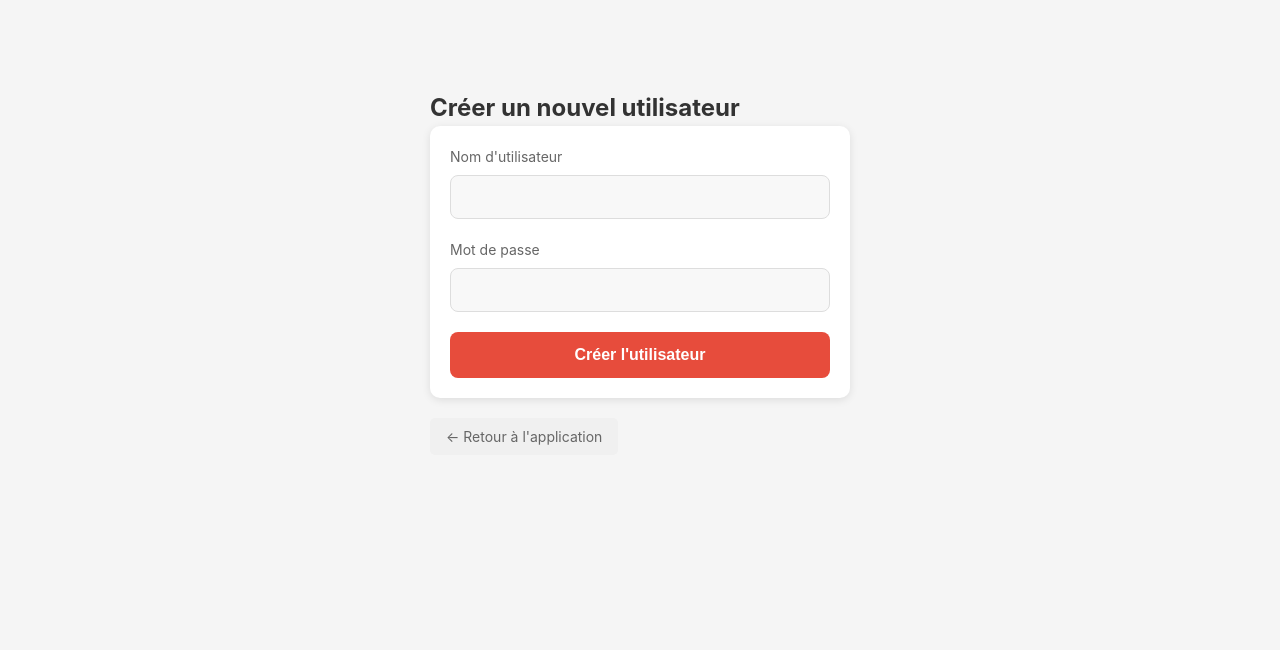
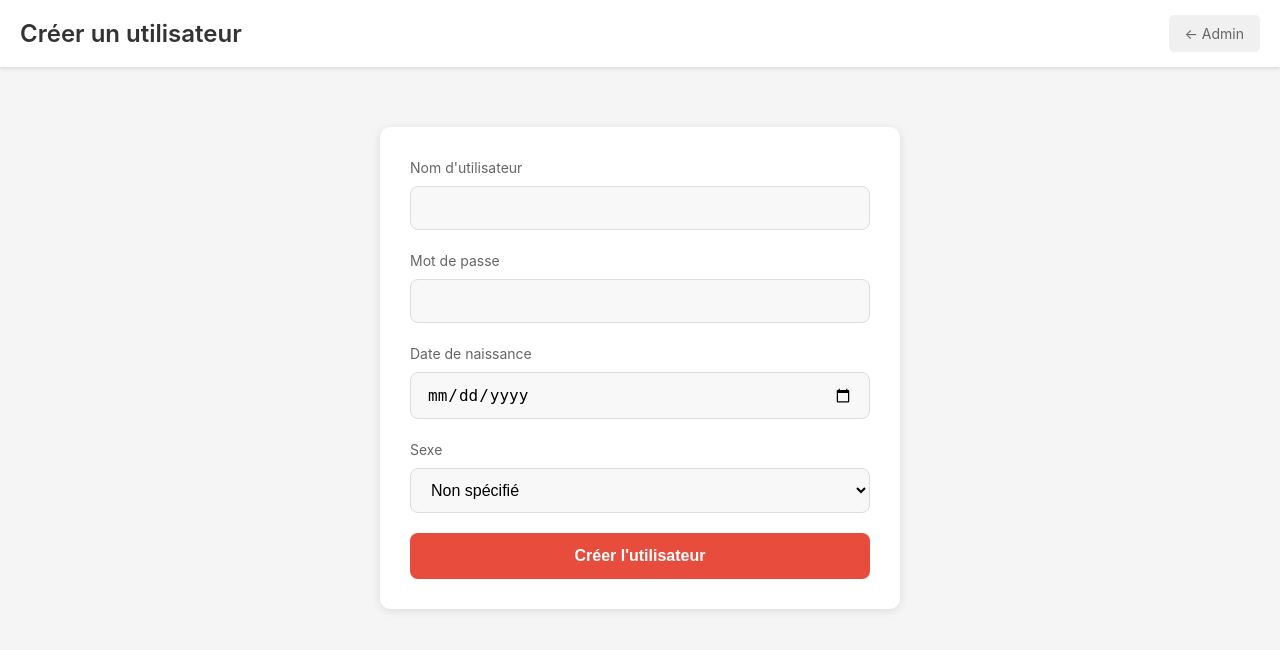
Before and after one commit to ismooz/mensurations, a PHP site: page /create_user.php in a window 1280 px wide. Shown: the top 650 px of the page. Run offline with PHP 8.4, Linux system fonts and the light colour scheme; the visitor is signed in with stand-in values (Sample User, id 1).

Commit message:
Update create_user.php

```diff
--- a/create_user.php
+++ b/create_user.php
@@ -1,12 +1,13 @@
 <?php
 require_once 'config.php';
 
-// Protection : ce script ne doit être accessible qu'en ligne de commande ou par un admin
-if (php_sapi_name() !== 'cli' && !isset($_SESSION['is_admin'])) {
+// Protection : ce script ne doit être accessible qu'en étant connecté en tant qu'admin
+requireLogin();
+if (!isset($_SESSION['is_admin']) || !$_SESSION['is_admin']) {
     die('Accès non autorisé');
 }
 
-function createUser($username, $password) {
+function createUser($username, $password, $birthdate, $gender) {
     global $pdo;
 
     try {
@@ -15,15 +16,19 @@ function createUser($username, $password) {
         $stmt->execute([$username]);
 
         if ($stmt->fetch()) {
-            return ['success' => false, 'message' => 'Cet utilisateur existe déjà'];
+            return ['success' => false, 'message' => 'Ce nom d\'utilisateur existe déjà'];
         }
 
         // Hasher le mot de passe
         $hashedPassword = password_hash($password, PASSWORD_DEFAULT);
 
-        // Créer l'utilisateur
-        $stmt = $pdo->prepare("INSERT INTO users (username, password) VALUES (?, ?)");
-        $stmt->execute([$username, $hashedPassword]);
+        // Gérer les valeurs vides pour birthdate et gender
+        $birthdate = !empty($birthdate) ? $birthdate : null;
+        $gender = !empty($gender) ? $gender : null;
+
+        // Créer l'utilisateur avec les nouvelles informations
+        $stmt = $pdo->prepare("INSERT INTO users (username, password, birthdate, gender) VALUES (?, ?, ?, ?)");
+        $stmt->execute([$username, $hashedPassword, $birthdate, $gender]);
 
         return ['success' => true, 'message' => 'Utilisateur créé avec succès'];
     } catch (PDOException $e) {
@@ -31,14 +36,14 @@ function createUser($username, $password) {
     }
 }
 
-// Utilisation en ligne de commande
+// Utilisation en ligne de commande (mise à jour pour info, mais moins pertinent pour les champs supplémentaires)
 if (php_sapi_name() === 'cli') {
     if ($argc < 3) {
-        echo "Usage: php create_user.php <username> <password>\n";
+        echo "Usage: php create_user.php <username> <password> [YYYY-MM-DD] [gender]\n";
         exit(1);
     }
 
-    $result = createUser($argv[1], $argv[2]);
+    $result = createUser($argv[1], $argv[2], $argv[3] ?? null, $argv[4] ?? null);
     echo $result['message'] . "\n";
     exit($result['success'] ? 0 : 1);
 }
@@ -54,19 +59,25 @@ if (php_sapi_name() === 'cli') {
     <link rel="stylesheet" href="styles.css">
 </head>
 <body>
-    <div class="container" style="max-width: 500px; margin: 50px auto;">
-        <h2>Créer un nouvel utilisateur</h2>
+    <header class="header">
+        <h1>Créer un utilisateur</h1>
+        <div class="header-actions">
+            <a href="admin.php" class="back-btn" style="margin:0;">← Admin</a>
+        </div>
+    </header>
 
+    <div class="container" style="max-width: 600px; margin: 20px auto;">
+        <div style="background: white; padding: 30px; border-radius: 10px; box-shadow: 0 2px 10px rgba(0,0,0,0.1);">
             <?php
             if ($_SERVER['REQUEST_METHOD'] === 'POST') {
-            $result = createUser($_POST['username'], $_POST['password']);
+                $result = createUser($_POST['username'], $_POST['password'], $_POST['birthdate'], $_POST['gender']);
                 echo '<div class="import-result ' . ($result['success'] ? 'success' : 'error') . '" style="display: block; margin-bottom: 20px;">';
                 echo htmlspecialchars($result['message']);
                 echo '</div>';
             }
             ?>
 
-        <form method="POST" style="background: white; padding: 20px; border-radius: 10px; box-shadow: 0 2px 8px rgba(0,0,0,0.1);">
+            <form method="POST">
                 <div class="form-group">
                     <label class="form-label">Nom d'utilisateur</label>
                     <input type="text" name="username" class="form-input" required>
@@ -75,10 +86,22 @@ if (php_sapi_name() === 'cli') {
                     <label class="form-label">Mot de passe</label>
                     <input type="password" name="password" class="form-input" required minlength="6">
                 </div>
+                <div class="form-group">
+                    <label class="form-label">Date de naissance</label>
+                    <input type="date" name="birthdate" class="form-input">
+                </div>
+                <div class="form-group">
+                    <label class="form-label">Sexe</label>
+                    <select name="gender" class="form-select">
+                        <option value="">Non spécifié</option>
+                        <option value="Homme">Homme</option>
+                        <option value="Femme">Femme</option>
+                        <option value="Autre">Autre</option>
+                    </select>
+                </div>
                 <button type="submit" class="submit-btn">Créer l'utilisateur</button>
             </form>
-
-        <a href="index.php" class="back-btn" style="margin-top: 20px;">← Retour à l'application</a>
+        </div>
     </div>
 </body>
 </html>
```
Lines whose indentation alone changed are shown as unchanged.
